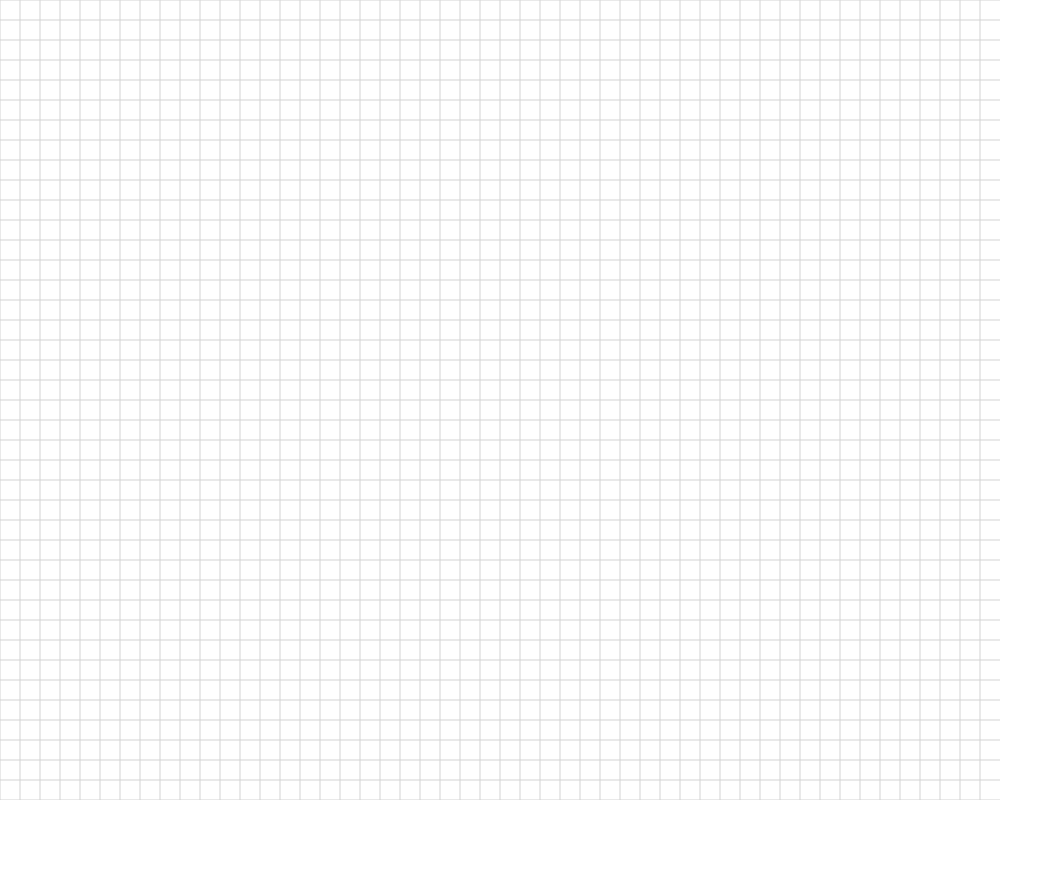
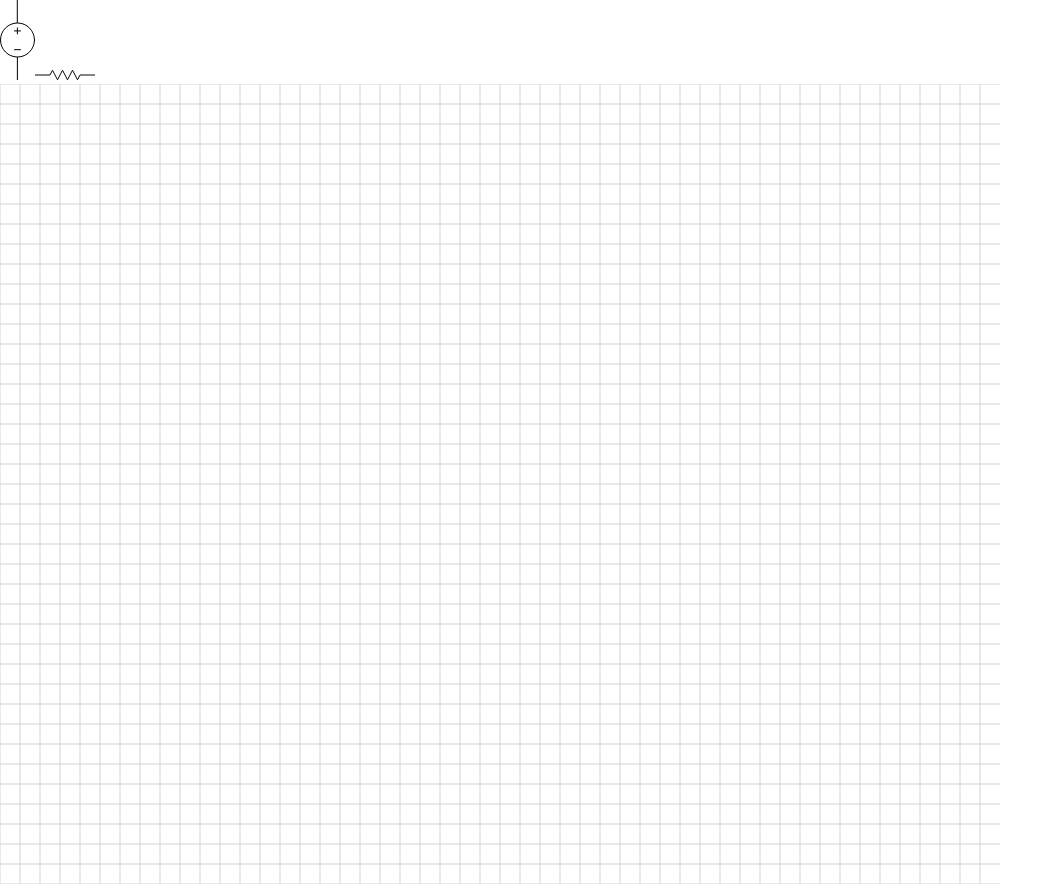
Before and after one commit to gabrielchiquini/open-circuit, a React (Create React App) app: page / in a window 1280 px wide. Shown: the whole page, without its empty margins (0-1063 px from the left). Before the commit the page ends 800 px from the top, so only its background shows below. Built offline with nearby package versions, Linux system fonts and the light colour scheme.

Commit message:
Added a working sketch of parts menu
SomePart moved to Parts index
Changed all props to getter/setter functions to avoid re-rendering

```diff
--- a/src/components/Simulator/CircuitCanvas.tsx
+++ b/src/components/Simulator/CircuitCanvas.tsx
@@ -1,6 +1,6 @@
 import React, { Component } from 'react';
 import Konva, { KonvaEventObject } from 'konva';
-import { SomePart } from './SimulatorContainer';
+import { SomePart } from './Parts';
 import Circuit from './Circuit/Circuit';
 import {
   calcGroupDimension,
@@ -15,7 +15,7 @@ import PartName from './Parts/util/PartName';
 
 interface IProps {
   circuit: Circuit;
-  selectedElement: SomePart;
+  selectedElement: () => SomePart;
 }
 
 export default class CircuitCanvas extends Component<IProps> {
@@ -68,7 +68,8 @@ export default class CircuitCanvas extends Component<IProps> {
 
   async addSelectedElement(ev: KonvaEventObject<Event>): Promise<void> {
     const { posX, posY } = this.guessClickPosition(ev);
-    const part = new this.props.selectedElement();
+    const selectedConstructor = this.props.selectedElement();
+    const part = new selectedConstructor();
     const node = await part.konvaNode;
     this.setupPartPosition(node, posX, posY);
     this.addEvents(node);
--- /dev/null
+++ b/src/components/Simulator/PartSelector.css
@@ -0,0 +1,8 @@
+.part-card {
+  display: inline-block;
+}
+
+.part-image {
+  max-height: '5rem';
+  max-width: '5rem';
+}
--- a/src/components/Simulator/PartSelector.tsx
+++ b/src/components/Simulator/PartSelector.tsx
@@ -1,14 +1,32 @@
-import React, { Component } from "react";
-import { SomePart } from "./SimulatorContainer";
+import React, { Component } from 'react';
+import { SomePart } from './Parts';
+import { PARTS } from './Parts';
+import { ASSET_DIR } from './Circuit/util';
+import './PartSelector.css';
 
 interface IPropsType {
-  selectedElement: SomePart;
+  changeSelectedPart: (part: SomePart) => void;
 }
 
 export default class PartSelector extends Component<IPropsType> {
+  constructor(props: IPropsType) {
+    super(props);
+    props.changeSelectedPart(PARTS[0]);
+  }
+
   render() {
     return (
       <div className="circuit-parts">
+        {PARTS.map(part => {
+          return (
+            <div className="part-card" key={part.name} onClick={_ => this.props.changeSelectedPart(part)}>
+              <img
+                src={`${ASSET_DIR + part.name}.svg`}
+                className="part-image"
+              />
+            </div>
+          );
+        })}
       </div>
     );
   }
--- /dev/null
+++ b/src/components/Simulator/Parts/index.ts
@@ -0,0 +1,10 @@
+import VoltageSource from "./VoltageSource";
+import Resistor from "./Resistor";
+import Part from "./Part";
+
+export type SomePart = new() => Part;
+
+export const PARTS: SomePart[] = [
+  VoltageSource,
+  Resistor,
+];
--- a/src/components/Simulator/SimulatorContainer.tsx
+++ b/src/components/Simulator/SimulatorContainer.tsx
@@ -4,26 +4,33 @@ import PartSelector from "./PartSelector";
 import Circuit from "./Circuit/Circuit";
 import Part from "./Parts/Part";
 import VoltageSource from "./Parts/VoltageSource";
-
-export type SomePart = new() => Part;
+import { SomePart } from "./Parts";
 
 export default class SimulatorContainer extends Component {
   circuit: Circuit;
-  selectedElement: SomePart;
+  private _selectedPart: SomePart;
 
   constructor(props: {}) {
     super(props);
     this.circuit = new Circuit();
-    this.selectedElement = VoltageSource;
+    this._selectedPart = null;
   }
 
   render() {
     return (
       <div>
-        <PartSelector selectedElement={this.selectedElement} />
-        <CircuitCanvas circuit={this.circuit} selectedElement={this.selectedElement} />
+        <PartSelector changeSelectedPart={this.changedSelectedElement} />
+        <CircuitCanvas circuit={this.circuit} selectedElement={this.getSelectedPart} />
       </div>
 
     );
   }
+
+  getSelectedPart = () => {
+    return this._selectedPart;
+  }
+
+  private changedSelectedElement = (part: SomePart) => {
+    this._selectedPart = part;
+  }
 }
```
